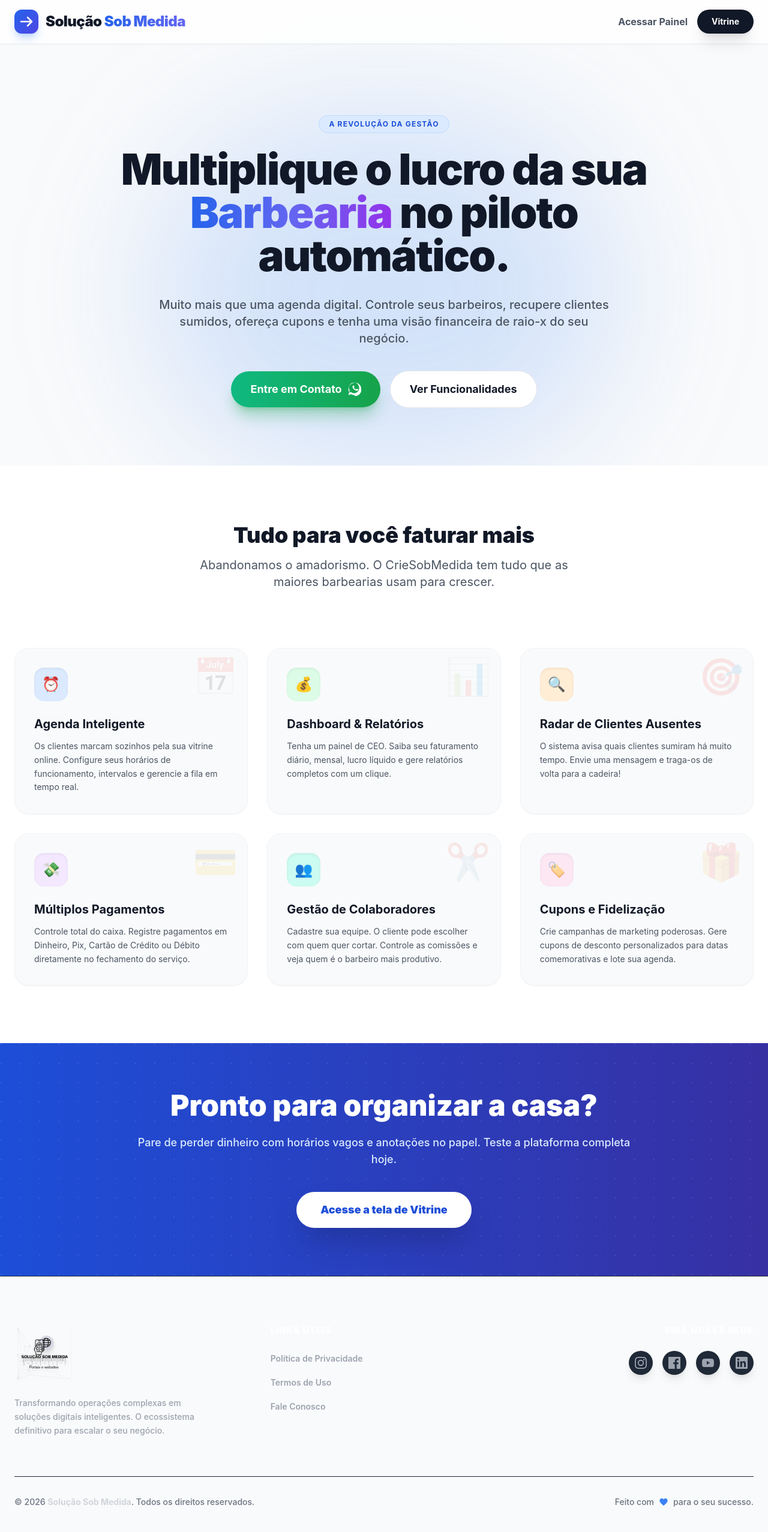
After one commit to GeovanniFSantos/barbearia-SasS, a Node server app: template views/institucional/landing.ejs in a window 1280 px wide. The commit adds this page. Shown: the whole page at 60% size. Run offline with Node 20, Linux system fonts and the light colour scheme; the template is opened without the code that fills it, so the values that code supplies are empty; some libraries are stand-ins or nearby versions.

```diff
--- a/controllers/authController.js
+++ b/controllers/authController.js
@@ -47,7 +47,7 @@ exports.realizarLogin = async (req, res) => {
         }
 
         // Se for cliente
-        return res.redirect('/');
+        return res.redirect('/barbearia');
 
     } catch (error) {
         console.error(error);
@@ -77,7 +77,7 @@ exports.realizarCadastro = async (req, res) => {
             [nome, email, senhaHash, telefone]
         );
 
-        res.redirect('/auth/login?sucesso=true');
+        res.redirect('/auth/login');
     } catch (error) {
         console.error(error);
         res.status(500).send("Erro no cadastro");
@@ -122,7 +122,7 @@ exports.googleCallback = async (req, res) => {
             req.session.barbeariaId = 1;
             res.redirect('/admin/dashboard');
         } else {
-            res.redirect('/');
+            res.redirect('/barbearia');
         }
 
     } catch (error) {
--- a/controllers/clienteController.js
+++ b/controllers/clienteController.js
@@ -78,7 +78,7 @@ exports.realizarAgendamento = async (req, res) => {
             [barbeariaId, cliente_id, colaborador_id, servico_id, produtoIdInsert, data_hora, forma_pagamento || 'pendente', valorTotal, cupomAplicadoId]
         );
 
-        res.redirect(`/?sucesso=true`); // Retorna para a raiz
+        res.redirect(`/barbearia?sucesso=true`); // Retorna para a raiz
     } catch (error) {
         console.error("Erro ao agendar:", error);
         res.status(500).send("Erro interno ao processar agendamento.");
--- a/server.js
+++ b/server.js
@@ -50,11 +50,13 @@ app.use('/admin', adminRoutes);
 // Rotas da API para o cliente final (Busca de horários disponíveis)
 app.use('/api', apiRoutes);
 
+app.get('/', (req, res) => res.render('institucional/landing'));
+
 // Rotas do Cliente final (Agendamento)
-app.use('/', clienteRoutes);
+app.use('/barbearia', clienteRoutes);
 
 // --- Iniciando o Servidor ---
 app.listen(PORT, () => {
     console.log(`🚀 Servidor rodando na porta ${PORT}`);
-    console.log(`Acesse: http://localhost:${PORT}/auth/login`);
+    console.log(`Acesse: http://localhost:${PORT}/`);
 });
--- a/views/cliente/home.ejs
+++ b/views/cliente/home.ejs
@@ -246,7 +246,7 @@
             </div>
 
             <div class="overflow-y-auto p-6 flex-grow hide-scrollbar bg-gray-50 dark:bg-gray-900/30">
-                <form action="/agendar" method="POST" id="formAgendamento" class="space-y-6">
+                <form action="/barbearia/agendar" method="POST" id="formAgendamento" class="space-y-6">
                     <input type="hidden" id="inputBarbeariaId" value="<%= barbearia.id %>">
                     <input type="hidden" id="inputServicoId" name="servico_id">
                     <input type="hidden" id="inputDataHora" name="data_hora" required>
--- /dev/null
+++ b/views/institucional/landing.ejs
@@ -0,0 +1,194 @@
+<!DOCTYPE html>
+<html lang="pt-BR" class="light scroll-smooth">
+<head>
+    <meta charset="UTF-8">
+    <meta name="viewport" content="width=device-width, initial-scale=1.0">
+    <title>Solução Sob Medida - O Sistema Definitivo para Barbearias</title>
+    <script src="https://cdn.tailwindcss.com"></script>
+    <script>
+        tailwind.config = { darkMode: 'class' }
+    </script>
+    <style>
+        body { font-family: 'Inter', sans-serif; }
+        .glass { backdrop-filter: blur(12px); -webkit-backdrop-filter: blur(12px); }
+        .gradient-text { background-clip: text; -webkit-background-clip: text; color: transparent; }
+        .feature-card { transition: all 0.4s cubic-bezier(0.4, 0, 0.2, 1); }
+        .feature-card:hover { transform: translateY(-8px); }
+    </style>
+</head>
+<body class="bg-gray-50 dark:bg-gray-900 text-gray-800 dark:text-gray-100 transition-colors duration-500 overflow-x-hidden">
+
+    <nav class="fixed w-full z-50 glass bg-white/80 dark:bg-gray-900/80 border-b border-gray-200/50 dark:border-gray-800/50 shadow-sm">
+        <div class="max-w-7xl mx-auto px-6 py-4 flex justify-between items-center">
+            <div class="flex items-center gap-3">
+                <div class="w-10 h-10 rounded-xl bg-gradient-to-br from-blue-600 to-indigo-600 flex items-center justify-center shadow-lg shadow-blue-500/30">
+                    <svg class="w-6 h-6 text-white" fill="none" stroke="currentColor" viewBox="0 0 24 24"><path stroke-linecap="round" stroke-linejoin="round" stroke-width="2.5" d="M14 5l7 7m0 0l-7 7m7-7H3"></path></svg>
+                </div>
+                <h1 class="text-2xl font-black tracking-tight text-gray-900 dark:text-white">Solução <span class="text-transparent bg-clip-text bg-gradient-to-r from-blue-600 to-indigo-500">Sob Medida</span></h1>
+            </div>
+            <div class="flex items-center space-x-4">
+                <a href="/auth/login" class="hidden md:block font-bold text-gray-600 hover:text-blue-600 dark:text-gray-300 dark:hover:text-white transition-colors">Acessar Painel</a>
+                <a href="/barbearia" class="bg-gray-900 hover:bg-black dark:bg-white dark:hover:bg-gray-100 dark:text-gray-900 text-white px-6 py-2.5 rounded-full font-bold text-sm shadow-xl hover:shadow-2xl transition-all transform hover:scale-105">Vitrine</a>
+            </div>
+        </div>
+    </nav>
+
+    <section class="relative pt-32 pb-20 lg:pt-48 lg:pb-24 px-6">
+        <div class="absolute top-1/4 left-1/2 -translate-x-1/2 w-full max-w-3xl h-3/4 bg-blue-500/20 dark:bg-indigo-600/20 blur-[120px] rounded-full pointer-events-none"></div>
+
+        <div class="max-w-4xl mx-auto text-center relative z-10">
+            <span class="inline-block py-1.5 px-4 rounded-full bg-blue-100 dark:bg-blue-900/40 text-blue-700 dark:text-blue-300 font-bold text-xs uppercase tracking-widest mb-6 border border-blue-200 dark:border-blue-700/50">A Revolução da Gestão</span>
+
+            <h2 class="text-5xl lg:text-7xl font-black tracking-tight leading-tight mb-8 text-gray-900 dark:text-white">
+                Multiplique o lucro da sua <br>
+                <span class="bg-gradient-to-r from-blue-600 via-indigo-500 to-purple-600 gradient-text">Barbearia</span> no piloto automático.
+            </h2>
+
+            <p class="text-lg lg:text-xl text-gray-600 dark:text-gray-400 mb-10 max-w-3xl mx-auto leading-relaxed font-medium">
+                Muito mais que uma agenda digital. Controle seus barbeiros, recupere clientes sumidos, ofereça cupons e tenha uma visão financeira de raio-x do seu negócio.
+            </p>
+
+            <div class="flex flex-col sm:flex-row justify-center items-center gap-4">
+                <a href="https://wa.me/5575992595689?text=Quero%20fazer%20um%20orçamento%20do%20site%20da%20barbearia!" class="w-full sm:w-auto bg-gradient-to-r from-emerald-500 to-green-600 hover:from-emerald-600 hover:to-green-700 text-white px-8 py-4 rounded-full font-bold text-lg shadow-xl shadow-green-600/30 transition-all transform hover:-translate-y-1 flex items-center justify-center gap-2" target="_blank">
+                    Entre em Contato
+                    <svg class="w-6 h-6" fill="currentColor" viewBox="0 0 24 24" xmlns="http://www.w3.org/2000/svg">
+                        <path d="M12.031 21.493c-1.572-.007-3.111-.429-4.453-1.222l-4.94 1.296 1.319-4.814a9.715 9.715 0 01-1.34-4.925C2.624 6.3 7.828 1.1 13.738 1.107c5.91.008 10.71 5.215 10.704 11.134-.006 5.92-4.81 11.121-10.717 11.112zM8.36 17.518c1.11.66 2.378 1.01 3.684 1.013 4.743.006 8.599-4.148 8.604-8.895.006-4.75-3.844-8.913-8.588-8.918-4.745-.006-8.6 4.145-8.595 8.895a8.777 8.777 0 001.378 4.675l-.837 3.05 3.125-.82h.001l.006.002-.002-.002zm10.155-5.592c-.234-.117-1.385-.684-1.6-.762-.215-.078-.372-.117-.528.117-.156.234-.606.762-.743.918-.137.156-.274.175-.508.058-.234-.117-.99-.364-1.884-1.163-.695-.62-1.164-1.387-1.301-1.621-.137-.234-.015-.36.102-.477.106-.106.234-.274.351-.41.117-.137.156-.234.234-.39.078-.156.039-.293-.02-.41-.058-.117-.528-1.275-.723-1.745-.192-.46-.387-.397-.528-.405-.137-.008-.293-.008-.45-.008a.86.86 0 00-.625.293c-.215.234-.821.801-.821 1.953 0 1.152.84 2.266.957 2.422.117.156 1.652 2.522 4.004 3.479.56.226 1.055.372 1.485.474.56.132 1.07.113 1.472.068.45-.05 1.385-.566 1.58-1.114.195-.548.195-1.017.137-1.114-.058-.098-.215-.156-.45-.274z"/>
+                    </svg>
+                </a>
+                <a href="#funcionalidades" class="w-full sm:w-auto bg-white dark:bg-gray-800 text-gray-900 dark:text-white border border-gray-200 dark:border-gray-700 hover:bg-gray-50 dark:hover:bg-gray-700 px-8 py-4 rounded-full font-bold text-lg transition-all">
+                    Ver Funcionalidades
+                </a>
+            </div>
+        </div>
+    </section>
+
+    <section id="funcionalidades" class="py-24 bg-white dark:bg-gray-800/40 relative">
+        <div class="max-w-7xl mx-auto px-6">
+            <div class="text-center mb-16 lg:mb-24">
+                <h2 class="text-4xl font-black text-gray-900 dark:text-white mb-4">Tudo para você faturar mais</h2>
+                <p class="text-xl text-gray-600 dark:text-gray-400 max-w-2xl mx-auto">Abandonamos o amadorismo. O CrieSobMedida tem tudo que as maiores barbearias usam para crescer.</p>
+            </div>
+
+            <div class="grid md:grid-cols-2 lg:grid-cols-3 gap-8">
+
+                <div class="feature-card bg-gray-50 dark:bg-gray-800 p-8 rounded-3xl border border-gray-100 dark:border-gray-700 shadow-sm hover:shadow-2xl hover:shadow-blue-500/10 hover:border-blue-500/30 relative overflow-hidden">
+                    <div class="absolute top-0 right-0 p-4 opacity-10 text-6xl">📅</div>
+                    <div class="w-14 h-14 bg-blue-100 dark:bg-blue-900/50 rounded-2xl flex items-center justify-center mb-6 text-2xl shadow-inner">⏰</div>
+                    <h3 class="text-xl font-bold mb-3 text-gray-900 dark:text-white">Agenda Inteligente</h3>
+                    <p class="text-gray-600 dark:text-gray-400 text-sm leading-relaxed">Os clientes marcam sozinhos pela sua vitrine online. Configure seus horários de funcionamento, intervalos e gerencie a fila em tempo real.</p>
+                </div>
+
+                <div class="feature-card bg-gray-50 dark:bg-gray-800 p-8 rounded-3xl border border-gray-100 dark:border-gray-700 shadow-sm hover:shadow-2xl hover:shadow-green-500/10 hover:border-green-500/30 relative overflow-hidden">
+                    <div class="absolute top-0 right-0 p-4 opacity-10 text-6xl">📊</div>
+                    <div class="w-14 h-14 bg-green-100 dark:bg-green-900/50 rounded-2xl flex items-center justify-center mb-6 text-2xl shadow-inner">💰</div>
+                    <h3 class="text-xl font-bold mb-3 text-gray-900 dark:text-white">Dashboard & Relatórios</h3>
+                    <p class="text-gray-600 dark:text-gray-400 text-sm leading-relaxed">Tenha um painel de CEO. Saiba seu faturamento diário, mensal, lucro líquido e gere relatórios completos com um clique.</p>
+                </div>
+
+                <div class="feature-card bg-gray-50 dark:bg-gray-800 p-8 rounded-3xl border border-gray-100 dark:border-gray-700 shadow-sm hover:shadow-2xl hover:shadow-orange-500/10 hover:border-orange-500/30 relative overflow-hidden">
+                    <div class="absolute top-0 right-0 p-4 opacity-10 text-6xl">🎯</div>
+                    <div class="w-14 h-14 bg-orange-100 dark:bg-orange-900/50 rounded-2xl flex items-center justify-center mb-6 text-2xl shadow-inner">🔍</div>
+                    <h3 class="text-xl font-bold mb-3 text-gray-900 dark:text-white">Radar de Clientes Ausentes</h3>
+                    <p class="text-gray-600 dark:text-gray-400 text-sm leading-relaxed">O sistema avisa quais clientes sumiram há muito tempo. Envie uma mensagem e traga-os de volta para a cadeira!</p>
+                </div>
+
+                <div class="feature-card bg-gray-50 dark:bg-gray-800 p-8 rounded-3xl border border-gray-100 dark:border-gray-700 shadow-sm hover:shadow-2xl hover:shadow-purple-500/10 hover:border-purple-500/30 relative overflow-hidden">
+                    <div class="absolute top-0 right-0 p-4 opacity-10 text-6xl">💳</div>
+                    <div class="w-14 h-14 bg-purple-100 dark:bg-purple-900/50 rounded-2xl flex items-center justify-center mb-6 text-2xl shadow-inner">💸</div>
+                    <h3 class="text-xl font-bold mb-3 text-gray-900 dark:text-white">Múltiplos Pagamentos</h3>
+                    <p class="text-gray-600 dark:text-gray-400 text-sm leading-relaxed">Controle total do caixa. Registre pagamentos em Dinheiro, Pix, Cartão de Crédito ou Débito diretamente no fechamento do serviço.</p>
+                </div>
+
+                <div class="feature-card bg-gray-50 dark:bg-gray-800 p-8 rounded-3xl border border-gray-100 dark:border-gray-700 shadow-sm hover:shadow-2xl hover:shadow-teal-500/10 hover:border-teal-500/30 relative overflow-hidden">
+                    <div class="absolute top-0 right-0 p-4 opacity-10 text-6xl">✂️</div>
+                    <div class="w-14 h-14 bg-teal-100 dark:bg-teal-900/50 rounded-2xl flex items-center justify-center mb-6 text-2xl shadow-inner">👥</div>
+                    <h3 class="text-xl font-bold mb-3 text-gray-900 dark:text-white">Gestão de Colaboradores</h3>
+                    <p class="text-gray-600 dark:text-gray-400 text-sm leading-relaxed">Cadastre sua equipe. O cliente pode escolher com quem quer cortar. Controle as comissões e veja quem é o barbeiro mais produtivo.</p>
+                </div>
+
+                <div class="feature-card bg-gray-50 dark:bg-gray-800 p-8 rounded-3xl border border-gray-100 dark:border-gray-700 shadow-sm hover:shadow-2xl hover:shadow-pink-500/10 hover:border-pink-500/30 relative overflow-hidden">
+                    <div class="absolute top-0 right-0 p-4 opacity-10 text-6xl">🎁</div>
+                    <div class="w-14 h-14 bg-pink-100 dark:bg-pink-900/50 rounded-2xl flex items-center justify-center mb-6 text-2xl shadow-inner">🏷️</div>
+                    <h3 class="text-xl font-bold mb-3 text-gray-900 dark:text-white">Cupons e Fidelização</h3>
+                    <p class="text-gray-600 dark:text-gray-400 text-sm leading-relaxed">Crie campanhas de marketing poderosas. Gere cupons de desconto personalizados para datas comemorativas e lote sua agenda.</p>
+                </div>
+
+            </div>
+        </div>
+    </section>
+
+    <section class="py-20 relative overflow-hidden">
+        <div class="absolute inset-0 bg-gradient-to-r from-blue-700 to-indigo-800"></div>
+        <div class="absolute inset-0 opacity-10" style="background-image: radial-gradient(circle at 2px 2px, white 1px, transparent 0); background-size: 32px 32px;"></div>
+
+        <div class="max-w-4xl mx-auto px-6 relative z-10 text-center">
+            <h2 class="text-3xl md:text-5xl font-black text-white mb-6">Pronto para organizar a casa?</h2>
+            <p class="text-blue-100 text-lg mb-10 font-medium">Pare de perder dinheiro com horários vagos e anotações no papel. Teste a plataforma completa hoje.</p>
+            <a href="/barbearia" class="inline-block bg-white text-blue-700 hover:bg-gray-50 px-10 py-4 rounded-full font-black text-lg shadow-2xl transform hover:scale-105 transition-all">
+                Acesse a tela de Vitrine
+            </a>
+        </div>
+    </section>
+
+    <footer class="bg-gray-550 pt-20 pb-10 border-t border-gray-800 transition-colors duration-500">
+        <div class="max-w-7xl mx-auto px-6">
+            <div class="grid grid-cols-1 md:grid-cols-3 gap-12 mb-16">
+
+                <div class="text-center md:text-left">
+                    <img src="./img/LogoPrincipal_Trasparente.png" class="h-24 w-auto mx-auto md:mx-0 mb-6 drop-shadow-lg" alt="Logo Solução Sob Medida" />
+                    <p class="text-gray-400 text-sm leading-relaxed pr-0 md:pr-10 font-medium">
+                        Transformando operações complexas em soluções digitais inteligentes. O ecossistema definitivo para escalar o seu negócio.
+                    </p>
+                </div>
+
+                <div class="text-center md:text-left">
+                    <h5 class="text-white font-black mb-6 tracking-widest text-sm uppercase">Links Úteis</h5>
+                    <ul class="space-y-4">
+                        <li>
+                            <a href="/privacidade" class="text-gray-400 hover:text-blue-500 transition-colors text-sm font-semibold">Política de Privacidade</a>
+                        </li>
+                        <li>
+                            <a href="/termos" class="text-gray-400 hover:text-blue-500 transition-colors text-sm font-semibold">Termos de Uso</a>
+                        </li>
+                        <li>
+                            <a href="https://www.solucaosobmedida.com.br/contato.html" target="_blank" class="text-gray-400 hover:text-blue-500 transition-colors text-sm font-semibold">Fale Conosco</a>
+                        </li>
+                    </ul>
+                </div>
+
+                <div class="text-center md:text-right">
+                    <h5 class="text-white font-black mb-6 tracking-widest text-sm uppercase">Siga Nossa Rede</h5>
+                    <div class="flex justify-center md:justify-end gap-4">
+                        <a href="https://www.instagram.com/solucaosobmedida/" target="_blank" class="w-10 h-10 rounded-full bg-gray-800 flex items-center justify-center text-gray-400 hover:bg-gradient-to-tr hover:from-yellow-400 hover:via-pink-500 hover:to-purple-600 hover:text-white transition-all transform hover:scale-110 shadow-lg">
+                            <svg class="w-5 h-5" fill="currentColor" viewBox="0 0 24 24"><path d="M12 2.163c3.204 0 3.584.012 4.85.07 3.252.148 4.771 1.691 4.919 4.919.058 1.265.069 1.645.069 4.849 0 3.205-.012 3.584-.069 4.849-.149 3.225-1.664 4.771-4.919 4.919-1.266.058-1.644.07-4.85.07-3.204 0-3.584-.012-4.849-.07-3.26-.149-4.771-1.699-4.919-4.92-.058-1.265-.07-1.644-.07-4.849 0-3.204.013-3.583.07-4.849.149-3.227 1.664-4.771 4.919-4.919 1.266-.057 1.645-.069 4.849-.069zM12 0C8.741 0 8.333.014 7.053.072 2.695.272.273 2.69.073 7.052.014 8.333 0 8.741 0 12c0 3.259.014 3.668.072 4.948.2 4.358 2.618 6.78 6.98 6.98C8.333 23.986 8.741 24 12 24c3.259 0 3.668-.014 4.948-.072 4.354-.2 6.782-2.618 6.979-6.98.059-1.28.073-1.689.073-4.948 0-3.259-.014-3.667-.072-4.947-.196-4.354-2.617-6.78-6.979-6.98C15.668.014 15.259 0 12 0zm0 5.838a6.162 6.162 0 100 12.324 6.162 6.162 0 000-12.324zM12 16a4 4 0 110-8 4 4 0 010 8zm6.406-11.845a1.44 1.44 0 100 2.881 1.44 1.44 0 000-2.881z"/></svg>
+                        </a>
+                        <a href="https://www.facebook.com/soluca0sobmedida" target="_blank" class="w-10 h-10 rounded-full bg-gray-800 flex items-center justify-center text-gray-400 hover:bg-blue-600 hover:text-white transition-all transform hover:scale-110 shadow-lg">
+                            <svg class="w-5 h-5" fill="currentColor" viewBox="0 0 24 24"><path d="M22.675 0H1.325C.593 0 0 .593 0 1.325v21.351C0 23.407.593 24 1.325 24H12.82v-9.294H9.692v-3.622h3.128V8.413c0-3.1 1.893-4.788 4.659-4.788 1.325 0 2.463.099 2.795.143v3.24l-1.918.001c-1.504 0-1.795.715-1.795 1.763v2.313h3.587l-.467 3.622h-3.12V24h6.116c.73 0 1.323-.593 1.323-1.325V1.325C24 .593 23.407 0 22.675 0z"/></svg>
+                        </a>
+                        <a href="https://www.youtube.com/@SolucaoSobMedida-1" target="_blank" class="w-10 h-10 rounded-full bg-gray-800 flex items-center justify-center text-gray-400 hover:bg-red-600 hover:text-white transition-all transform hover:scale-110 shadow-lg">
+                            <svg class="w-5 h-5" fill="currentColor" viewBox="0 0 24 24"><path d="M23.498 6.186a3.016 3.016 0 0 0-2.122-2.136C19.505 3.545 12 3.545 12 3.545s-7.505 0-9.377.505A3.017 3.017 0 0 0 .502 6.186C0 8.07 0 12 0 12s0 3.93.502 5.814a3.016 3.016 0 0 0 2.122 2.136c1.871.505 9.376.505 9.376.505s7.505 0 9.377-.505a3.015 3.015 0 0 0 2.122-2.136C24 15.93 24 12 24 12s0-3.93-.502-5.814zM9.545 15.568V8.432L15.818 12l-6.273 3.568z"/></svg>
+                        </a>
+                        <a href="https://www.linkedin.com/company/solucaosobmedida/?viewAsMember=true" target="_blank" class="w-10 h-10 rounded-full bg-gray-800 flex items-center justify-center text-gray-400 hover:bg-blue-500 hover:text-white transition-all transform hover:scale-110 shadow-lg">
+                            <svg class="w-5 h-5" fill="currentColor" viewBox="0 0 24 24"><path d="M20.447 20.452h-3.554v-5.569c0-1.328-.027-3.037-1.852-3.037-1.853 0-2.136 1.445-2.136 2.939v5.667H9.351V9h3.414v1.561h.046c.477-.9 1.637-1.85 3.37-1.85 3.601 0 4.267 2.37 4.267 5.455v6.286zM5.337 7.433c-1.144 0-2.063-.926-2.063-2.065 0-1.138.92-2.063 2.063-2.063 1.14 0 2.064.925 2.064 2.063 0 1.139-.925 2.065-2.064 2.065zm1.782 13.019H3.555V9h3.564v11.452zM22.225 0H1.771C.792 0 0 .774 0 1.729v20.542C0 23.227.792 24 1.771 24h20.451C23.2 24 24 23.227 24 22.271V1.729C24 .774 23.2 0 22.222 0h.003z"/></svg>
+                        </a>
+                    </div>
+                </div>
+
+            </div>
+
+            <div class="border-t border-gray-800 pt-8 flex flex-col md:flex-row justify-between items-center gap-4">
+                <p class="text-gray-500 text-sm text-center md:text-left font-medium">
+                    &copy; 2026 <strong class="text-gray-300">Solução Sob Medida</strong>. Todos os direitos reservados.
+                </p>
+                <p class="text-gray-500 text-sm flex items-center gap-2 font-medium">
+                    Feito com
+                    <svg class="w-4 h-4 text-blue-500" fill="currentColor" viewBox="0 0 24 24"><path d="M12 21.35l-1.45-1.32C5.4 15.36 2 12.28 2 8.5 2 5.42 4.42 3 7.5 3c1.74 0 3.41.81 4.5 2.09C13.09 3.81 14.76 3 16.5 3 19.58 3 22 5.42 22 8.5c0 3.78-3.4 6.86-8.55 11.54L12 21.35z"/></svg>
+                    para o seu sucesso.
+                </p>
+            </div>
+        </div>
+    </footer>
+
+    <script src="/js/theme.js"></script>
+</body>
+</html>
```
Also changed, not shown: views/partials/navbar_cliente.ejs (+7 -7 lines), public/img/LogoPrincipal_Trasparente.png (added).
